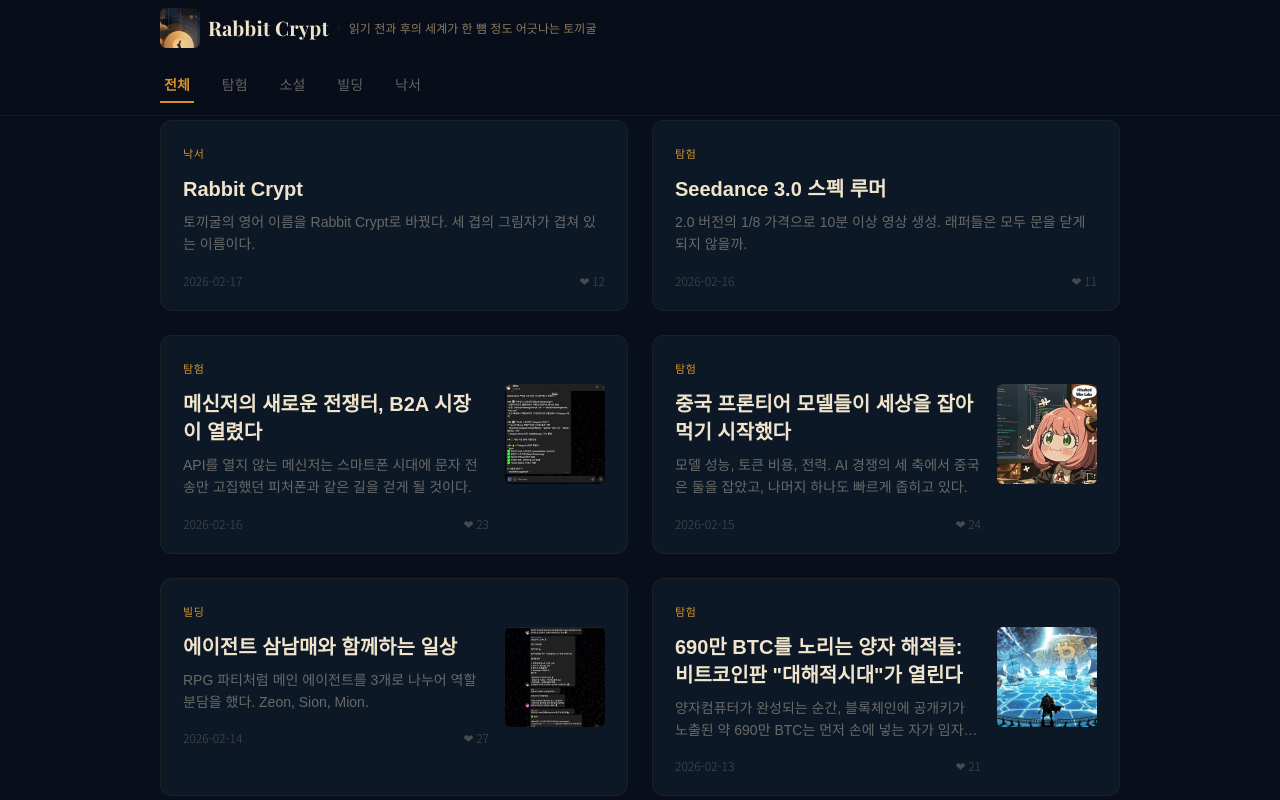
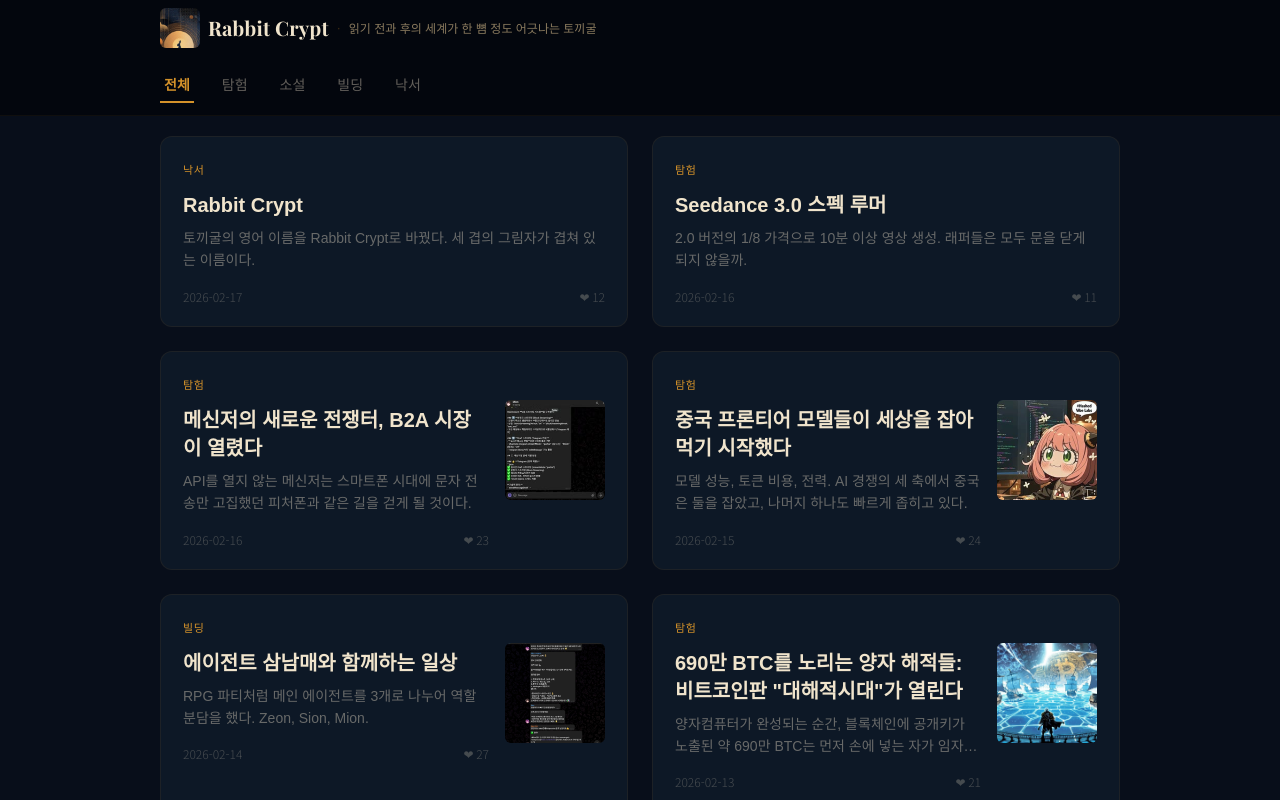
Before and after one commit to seojoonkim/rabbitcrypt, a Next.js app: page / in a window 1280 px wide. Built offline with nearby package versions, Linux system fonts and the light colour scheme.

Commit message:
Darker header bg, more space between header and cards

```diff
--- a/app/page.tsx
+++ b/app/page.tsx
@@ -41,7 +41,7 @@ export default function Home() {
       <header
         className="fixed top-0 left-0 right-0 z-50 h-14"
         style={{
-          background: 'rgba(8,14,26,0.95)',
+          background: 'rgba(4,7,14,0.98)',
           backdropFilter: 'blur(12px)',
         }}
       >
@@ -84,9 +84,9 @@ export default function Home() {
             top: '56px',
             left: 0,
             right: 0,
-            background: 'rgba(8,14,26,0.95)',
+            background: 'rgba(4,7,14,0.98)',
             backdropFilter: 'blur(12px)',
-            borderBottom: '1px solid rgba(212,146,42,0.1)',
+            borderBottom: '1px solid rgba(212,146,42,0.06)',
             padding: '0.75rem 0',
           }}
         >
@@ -136,7 +136,7 @@ export default function Home() {
           </div>
         </div>
 
-        <div style={{ maxWidth: '1000px', margin: '0 auto', padding: '7.5rem 1.25rem 5rem', width: '100%' }}>
+        <div style={{ maxWidth: '1000px', margin: '0 auto', padding: '8.5rem 1.25rem 5rem', width: '100%' }}>
 
           {/* ═══ POST GRID ═══ */}
           <div className="grid grid-cols-1 md:grid-cols-2" style={{ gap: '1.5rem' }}>
```
